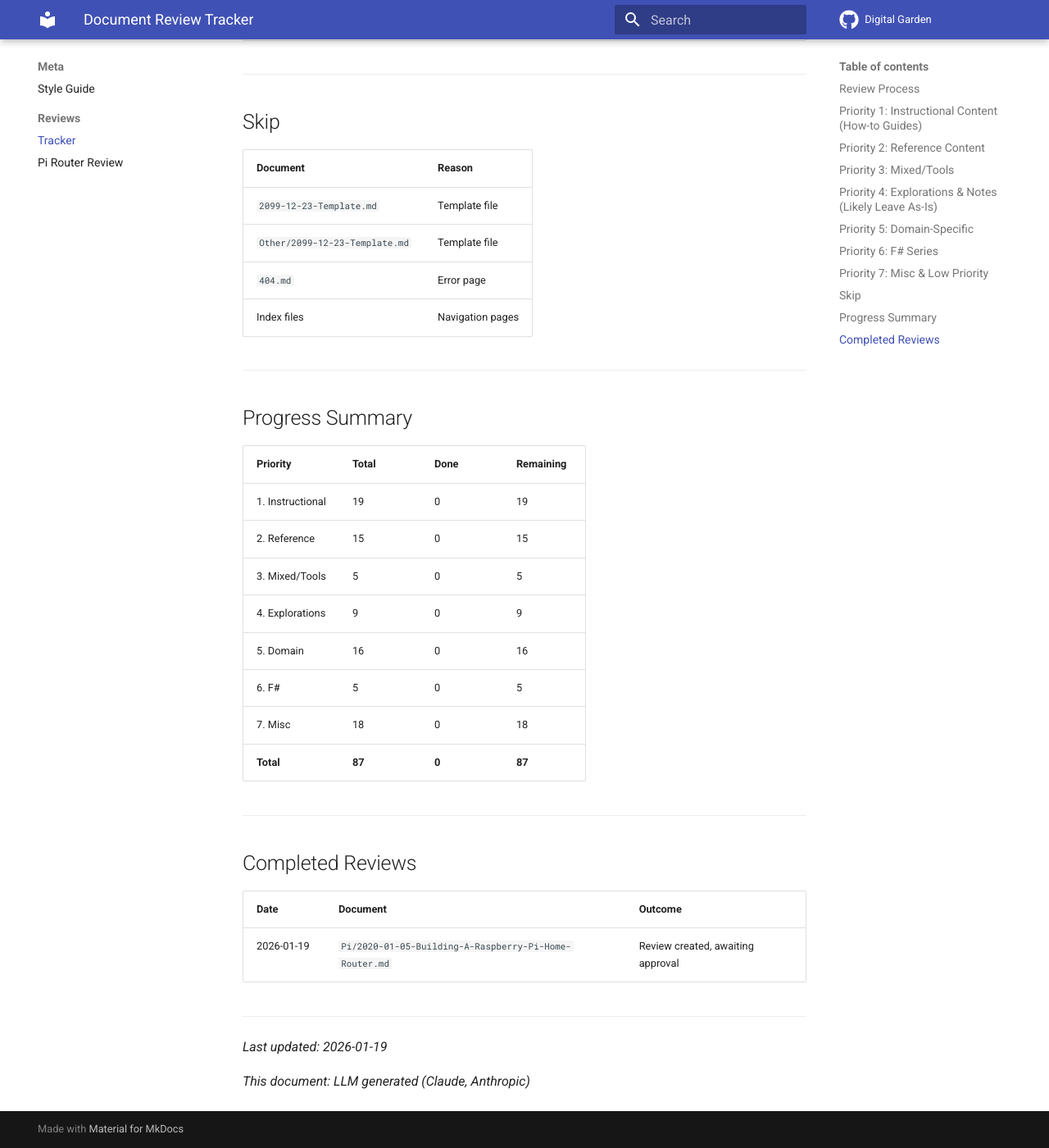
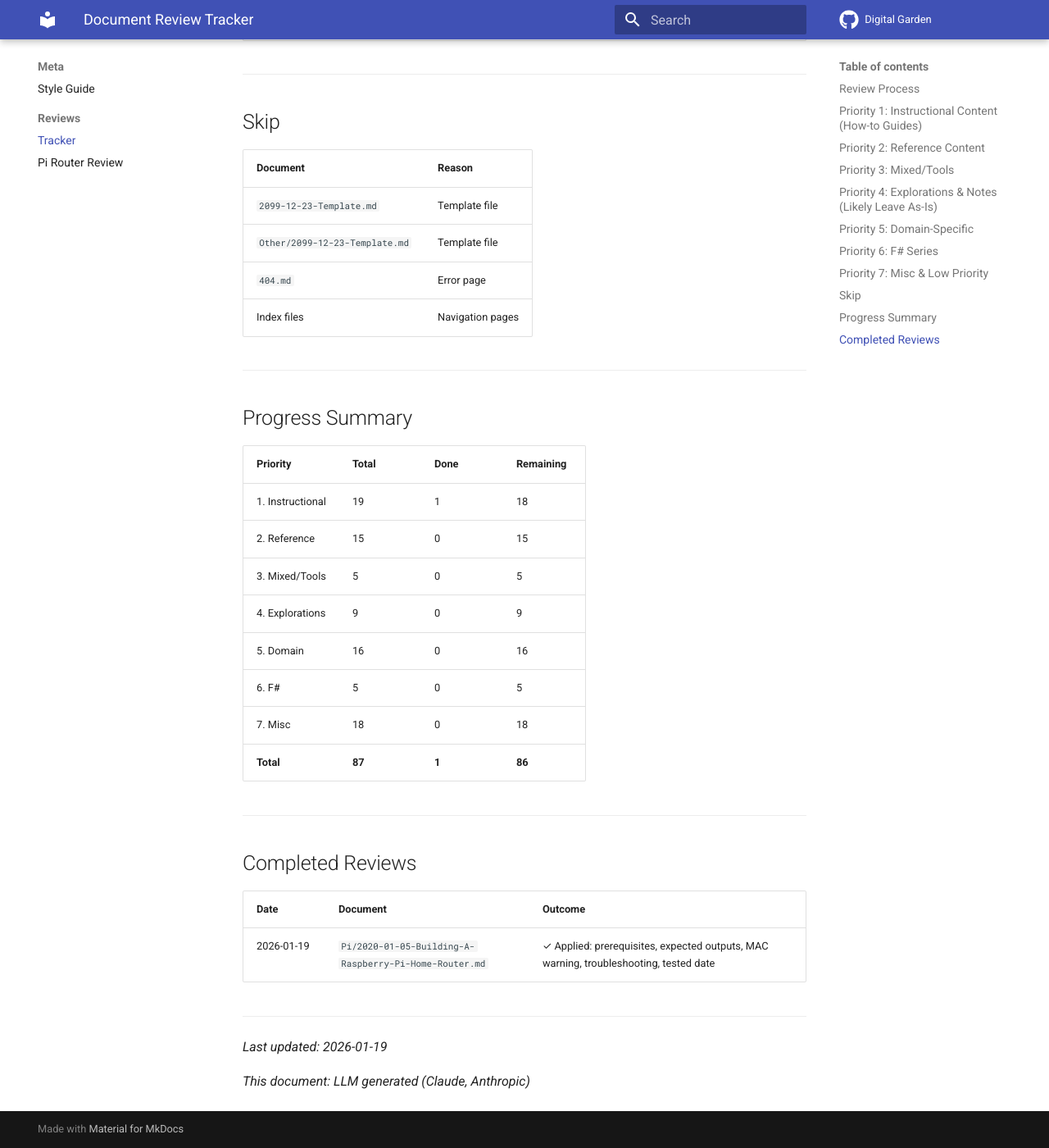
Before and after one commit to jchidley/mkdocs-material-test, an MkDocs documentation site: the page built from docs/reviews/review-tracker.md, in a window 1280 px wide and 1400 px high, scrolled down 6443 px. Shown: the whole window at 82% size. Built offline with MkDocs 1.6.1 and Material for MkDocs 9.7.7, drawn with Linux system fonts in a browser that asks for light colours; comment, search, counter and statistics services are not loaded; some of the changed text lies outside the part shown.

Commit message:
docs(pi-router): Apply reviewed improvements
Changes to Pi/2020-01-05-Building-A-Raspberry-Pi-Home-Router.md:
- Add tags and llm_assisted: true frontmatter
- Add 'Tested' info box with date context
- Add Prerequisites section
- Add warning about replacing MAC addresses
- Add expected outputs after key commands
- Add Troubleshooting section

Update review-tracker.md: mark Pi Router as complete (1/87)

LLM assisted (Claude, Anthropic), approved by Jack

```diff
--- a/docs/reviews/review-tracker.md
+++ b/docs/reviews/review-tracker.md
@@ -31,7 +31,7 @@
 
 | Status | Document | Type | Notes |
 |--------|----------|------|-------|
-| ☐ | `Pi/2020-01-05-Building-A-Raspberry-Pi-Home-Router.md` | How-to | [Review created](2026-01-19-Pi-Router-Review.md) |
+| ☑ | `Pi/2020-01-05-Building-A-Raspberry-Pi-Home-Router.md` | How-to | [Review](2026-01-19-Pi-Router-Review.md) ✓ Applied |
 | ☐ | `Pi/2020-02-11-QEMU-distcc-Raspberry-Pi.md` | How-to | Cross-compilation setup |
 | ☐ | `Pi/2020-11-18-Alpine-Linux-Raspberry-Pi-Router.md` | How-to | Long, detailed |
 | ☐ | `Pi/2020-12-17-Arch-Linux-Raspberry-Pi.md` | How-to | |
@@ -188,14 +188,14 @@
 
 | Priority | Total | Done | Remaining |
 |----------|-------|------|-----------|
-| 1. Instructional | 19 | 0 | 19 |
+| 1. Instructional | 19 | 1 | 18 |
 | 2. Reference | 15 | 0 | 15 |
 | 3. Mixed/Tools | 5 | 0 | 5 |
 | 4. Explorations | 9 | 0 | 9 |
 | 5. Domain | 16 | 0 | 16 |
 | 6. F# | 5 | 0 | 5 |
 | 7. Misc | 18 | 0 | 18 |
-| **Total** | **87** | **0** | **87** |
+| **Total** | **87** | **1** | **86** |
 
 ---
 
@@ -203,7 +203,7 @@
 
 | Date | Document | Outcome |
 |------|----------|---------|
-| 2026-01-19 | `Pi/2020-01-05-Building-A-Raspberry-Pi-Home-Router.md` | Review created, awaiting approval |
+| 2026-01-19 | `Pi/2020-01-05-Building-A-Raspberry-Pi-Home-Router.md` | ✓ Applied: prerequisites, expected outputs, MAC warning, troubleshooting, tested date |
 
 ---
 
```
Also changed, not shown: docs/2025-05-22-Claude.md (added, +26 -0 lines), docs/Pi/2020-01-05-Building-A-Raspberry-Pi-Home-Router.md (+58 -0 lines).
